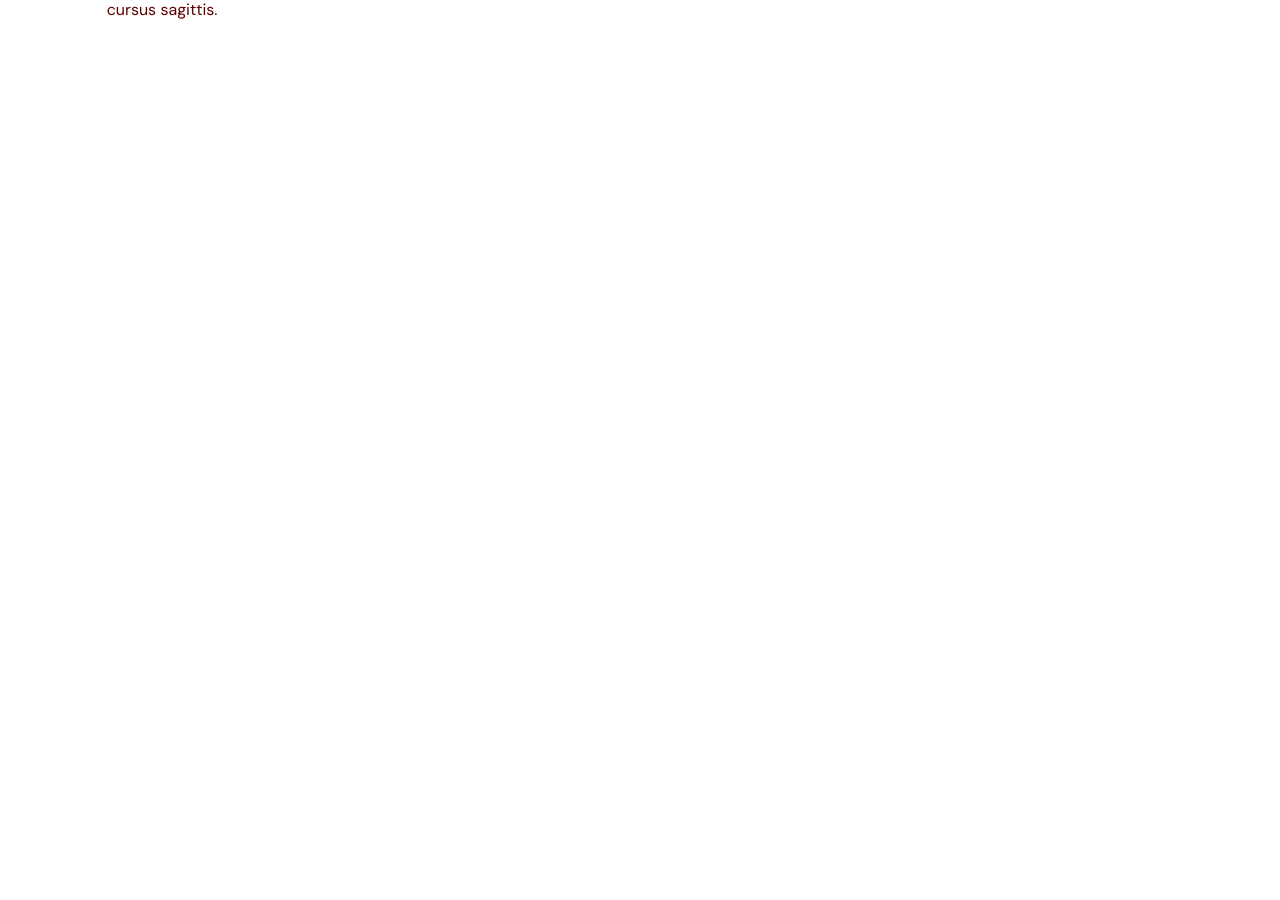
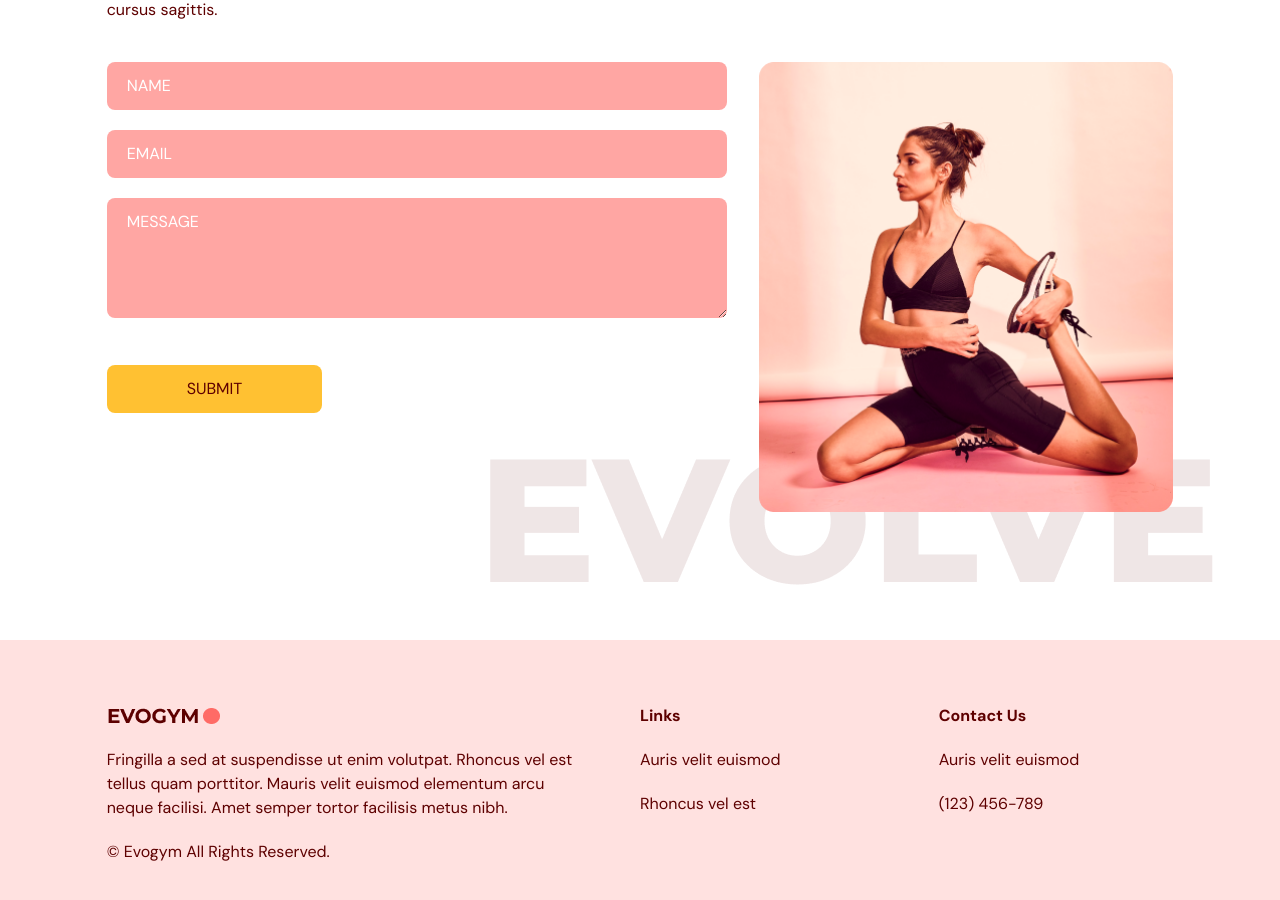
Before and after one commit to linhngkh/react-fitness-landing-page, a React (Vite) app: page / in a window 1280 px wide. Shown: the part 3240-4140 px from the top of the page. Before the commit the page ends 3410 px from the top, so only its background shows below. Built offline with nearby package versions, Linux system fonts and the light colour scheme.

Commit message:
flex basis in used

```diff
--- a/src/App.tsx
+++ b/src/App.tsx
@@ -5,6 +5,7 @@
 import Benefit from "@/scenes/benefits";
 import OurClasses from "./scenes/ourClasses/OurClasses";
 import ContactUs from "./scenes/contactus/ContactUs";
+import Footer from "./scenes/footer";
 
 function App() {
   const [selectedPage, setSelectedPage] = useState<SelectedPage>(
@@ -37,6 +38,7 @@
       <Benefit setSelectedPage={setSelectedPage} />
       <OurClasses setSelectedPage={setSelectedPage} />
       <ContactUs setSelectedPage={setSelectedPage} />
+      <Footer setSelectedPage={setSelectedPage} />
     </div>
   );
 }
--- a/src/scenes/contactus/ContactUs.tsx
+++ b/src/scenes/contactus/ContactUs.tsx
@@ -3,11 +3,26 @@
 import { useForm } from "react-hook-form";
 import ContactUsPageGraphic from "@/assets/ContactUsPageGraphic.png";
 import Htext from "@/shared/Htex";
+
 type Props = {
   setSelectedPage: (value: SelectedPage) => void;
 };
 
 const ContactUs = ({ setSelectedPage }: Props) => {
+  const inputStyles = `w-full mb-5 rounded-lg bg-primary-300 px-5 py-3 placeholder-white`;
+
+  const {
+    register,
+    trigger, //trigger is basic async func
+    formState: { errors },
+  } = useForm();
+  const onSubmit = async (e: any) => {
+    const isValid = await trigger();
+    if (!isValid) {
+      e.preventDefault();
+    }
+  };
+
   return (
     <section id="contactus" className="mx-auto w-5/6 pb-32 pt-24">
       <motion.div
@@ -35,6 +50,99 @@
             adipiscing leo egestas nisi elit risus sit. Nunc cursus sagittis.
           </p>
         </motion.div>
+        {/* form and image
+         */}
+        <div className="mt-10 justify-between gap-8 md:flex">
+          <motion.div
+            initial="hidden"
+            whileInView="visible"
+            viewport={{ once: true, amount: 0.5 }}
+            transition={{ delay: 0.2, duration: 0.5 }}
+            variants={{
+              hidden: { opacity: 0, y: 50 },
+              visible: { opacity: 1, y: 0 },
+            }}
+            className="mt-10 basis-3/5 md:mt-0"
+          >
+            <form
+              target="_blank"
+              onSubmit={onSubmit}
+              method="POST"
+              action="https://formsubmit.co/el/togowo"
+            >
+              <input
+                type="text"
+                placeholder="NAME"
+                className={inputStyles}
+                {...register("name", { required: true, maxLength: 100 })}
+              />
+              {errors.name && (
+                <p className="mt-1 text-primary-500">
+                  {errors.name.type === "required" && "This field is required"}
+                  {errors.name.type === "maxLength" &&
+                    "Max length is 100 character"}
+                </p>
+              )}
+
+              <input
+                type="text"
+                placeholder="EMAIL"
+                className={inputStyles}
+                {...register("email", {
+                  required: true,
+                  pattern: /^[A-Z0-9._%+-]+@[A-Z0-9.-]+\.[A-Z]{2,}$/i,
+                })}
+              />
+              {errors.email && (
+                <p className="mt-1 text-primary-500">
+                  {errors.email.type === "required" && "This field is required"}
+                  {errors.email.type === "pattern" && "Invalid email address"}
+                </p>
+              )}
+
+              <textarea
+                rows={4}
+                cols={50}
+                placeholder="MESSAGE"
+                className={inputStyles}
+                {...register("message", { required: true, maxLength: 100 })}
+              />
+              {errors.message && (
+                <p className="mt-1 text-primary-500">
+                  {errors.message.type === "required" &&
+                    "This field is required"}
+                  {errors.message.type === "maxLength" &&
+                    "Max length is 2000 character"}
+                </p>
+              )}
+
+              <button className="mt-5 rounded-lg bg-secondary-500 px-20 py-3 transition duration-500 hover:text-white">
+                SUBMIT
+              </button>
+            </form>
+          </motion.div>
+
+          <motion.div
+            initial="hidden"
+            whileInView="visible"
+            viewport={{ once: true, amount: 0.5 }}
+            transition={{ delay: 0.2, duration: 0.5 }}
+            variants={{
+              hidden: { opacity: 0, y: 50 },
+              visible: { opacity: 1, y: 0 },
+            }}
+            className="relative mt-16 basis-2/5 md:mt-0"
+          >
+            <div className="w-full before:absolute before:-bottom-20 before:-right-10 before:z-[-1] md:before:content-evolvetext">
+              {" "}
+              <img
+                src={ContactUsPageGraphic}
+                alt="contact-us"
+                className="w-full"
+              />
+            </div>
+          </motion.div>
+        </div>
       </motion.div>
     </section>
   );
--- /dev/null
+++ b/src/scenes/footer/index.tsx
@@ -0,0 +1,36 @@
+import Logo from "@/assets/Logo.png";
+import { SelectedPage } from "@/shared/types";
+
+type Props = {
+  setSelectedPage: (value: SelectedPage) => void;
+};
+
+const Footer = ({ setSelectedPage }: Props) => {
+  return (
+    <footer className=" bg-primary-100 py-16">
+      <div className="justify-content mx-auto w-5/6 gap-16 md:flex">
+        <div className="mt-16 basis-1/2 md:mt-0">
+          <img src={Logo} alt="logo" />
+          <p className="my-5">
+            Fringilla a sed at suspendisse ut enim volutpat. Rhoncus vel est
+            tellus quam porttitor. Mauris velit euismod elementum arcu neque
+            facilisi. Amet semper tortor facilisis metus nibh.
+          </p>
+          <p>© Evogym All Rights Reserved.</p>
+        </div>
+        <div className="mt-16 basis-1/4 md:mt-0">
+          <h4 className="font-bold">Links</h4>
+          <p className="my-5">Auris velit euismod</p>
+          <p className="my-5">Rhoncus vel est</p>
+        </div>
+        <div className="mt-16 basis-1/4 md:mt-0">
+          <h4 className="font-bold">Contact Us</h4>
+          <p className="my-5">Auris velit euismod</p>
+          <p>(123) 456-789</p>
+        </div>
+      </div>
+    </footer>
+  );
+};
+
+export default Footer;
```
